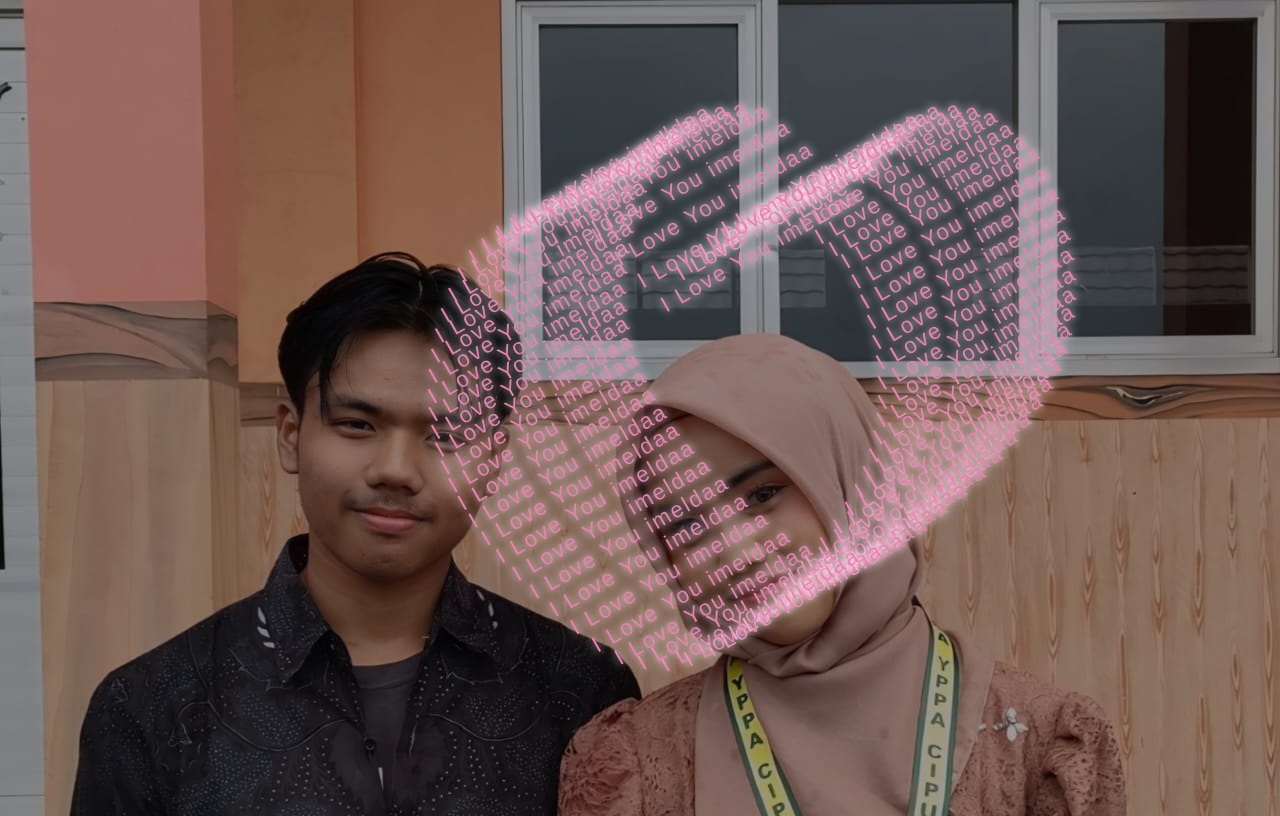
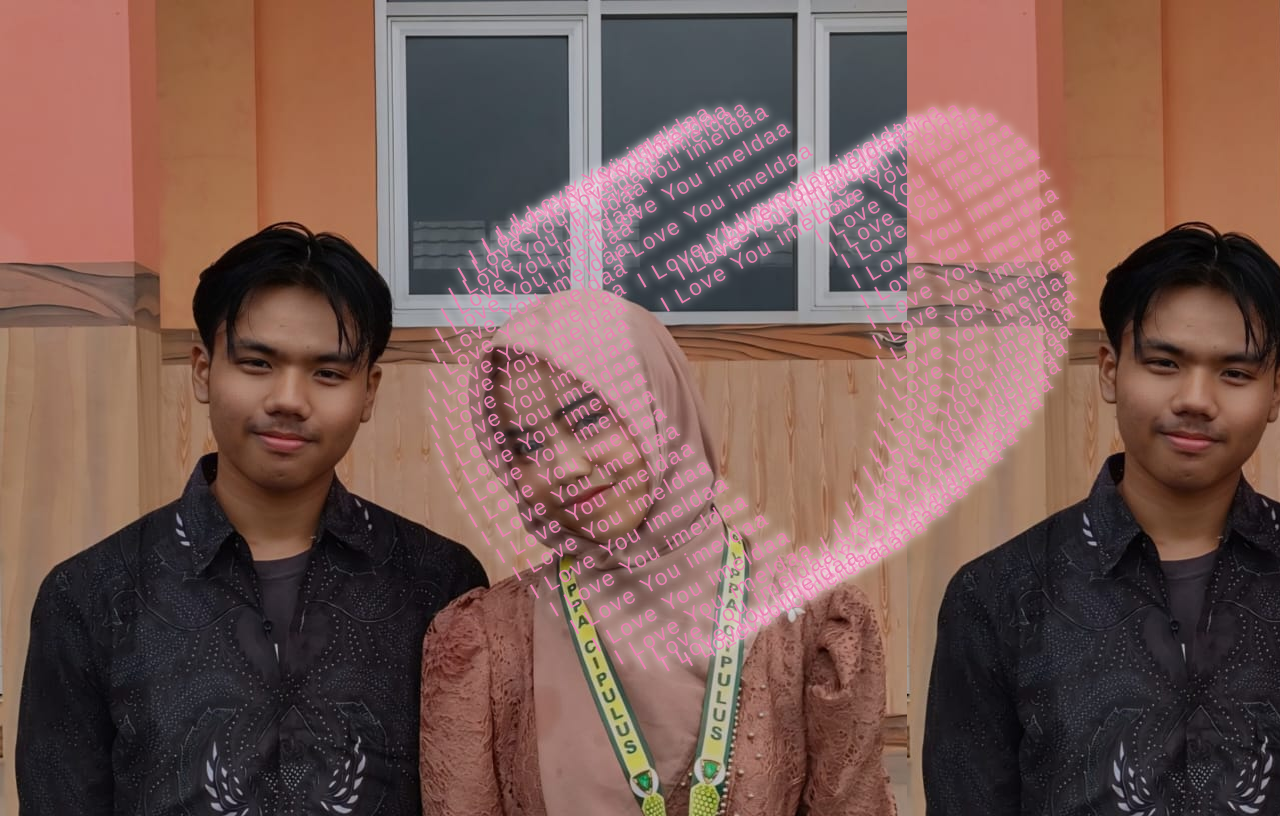
Before and after one commit to fhmibsth/imelku, a plain HTML site: page index.html in a window 1280 px wide. Drawn offline with Linux system fonts and the light colour scheme.

Commit message:
styles.css imelkuu.png.jpg

```diff
--- a/styles.css
+++ b/styles.css
@@ -21,7 +21,7 @@
   background-color: rgba(0, 0, 0, 0.3);
 }
 body {
-  background-image:url(imelku.png.jpg);
+  background-image:url(imelkuu.png.jpg);
   height: 100vh;
   overflow: hidden;
 }
```
Also changed, not shown: imelku.png.jpg (deleted), imelkuu.png.jpg (added).
